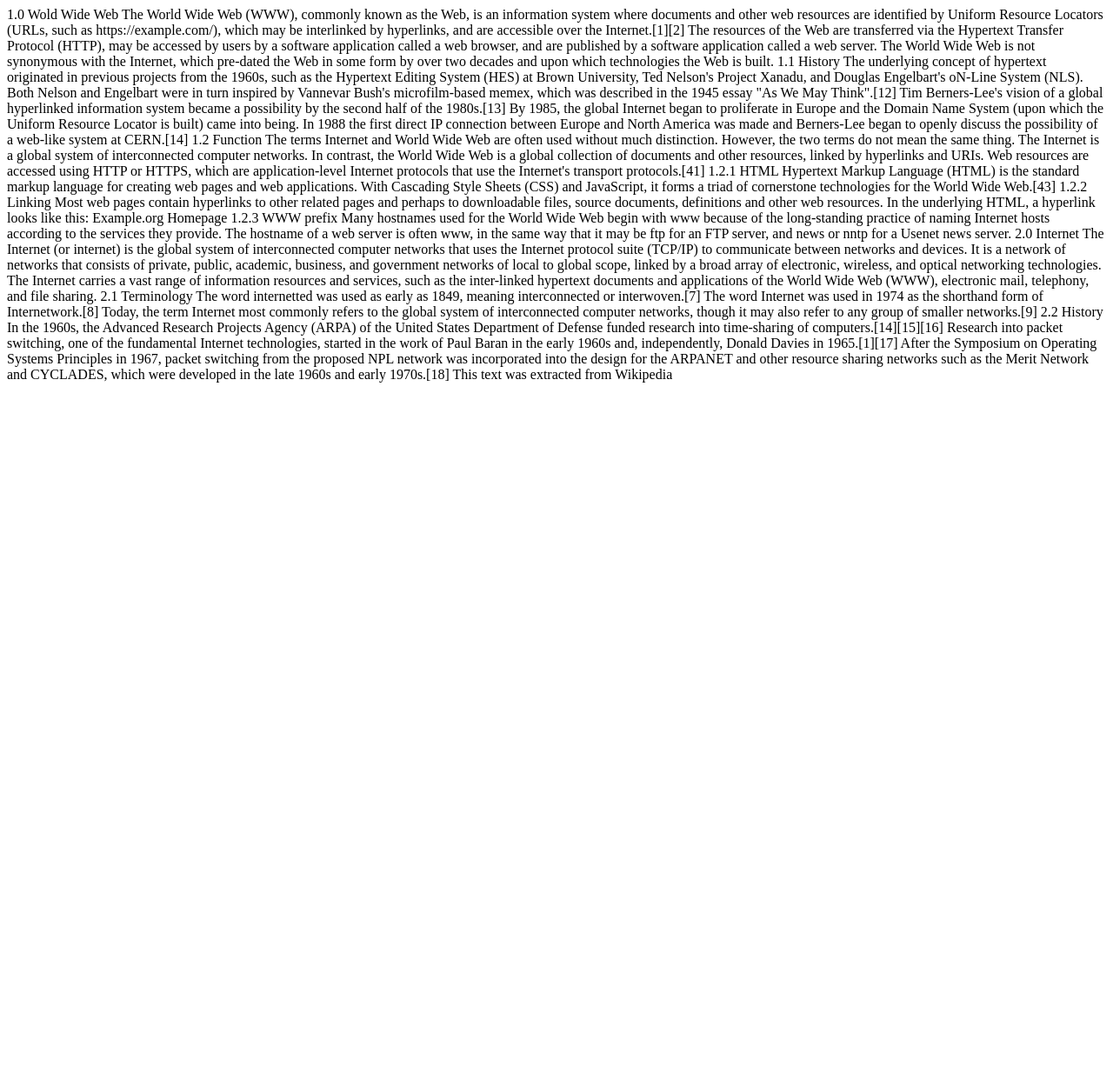
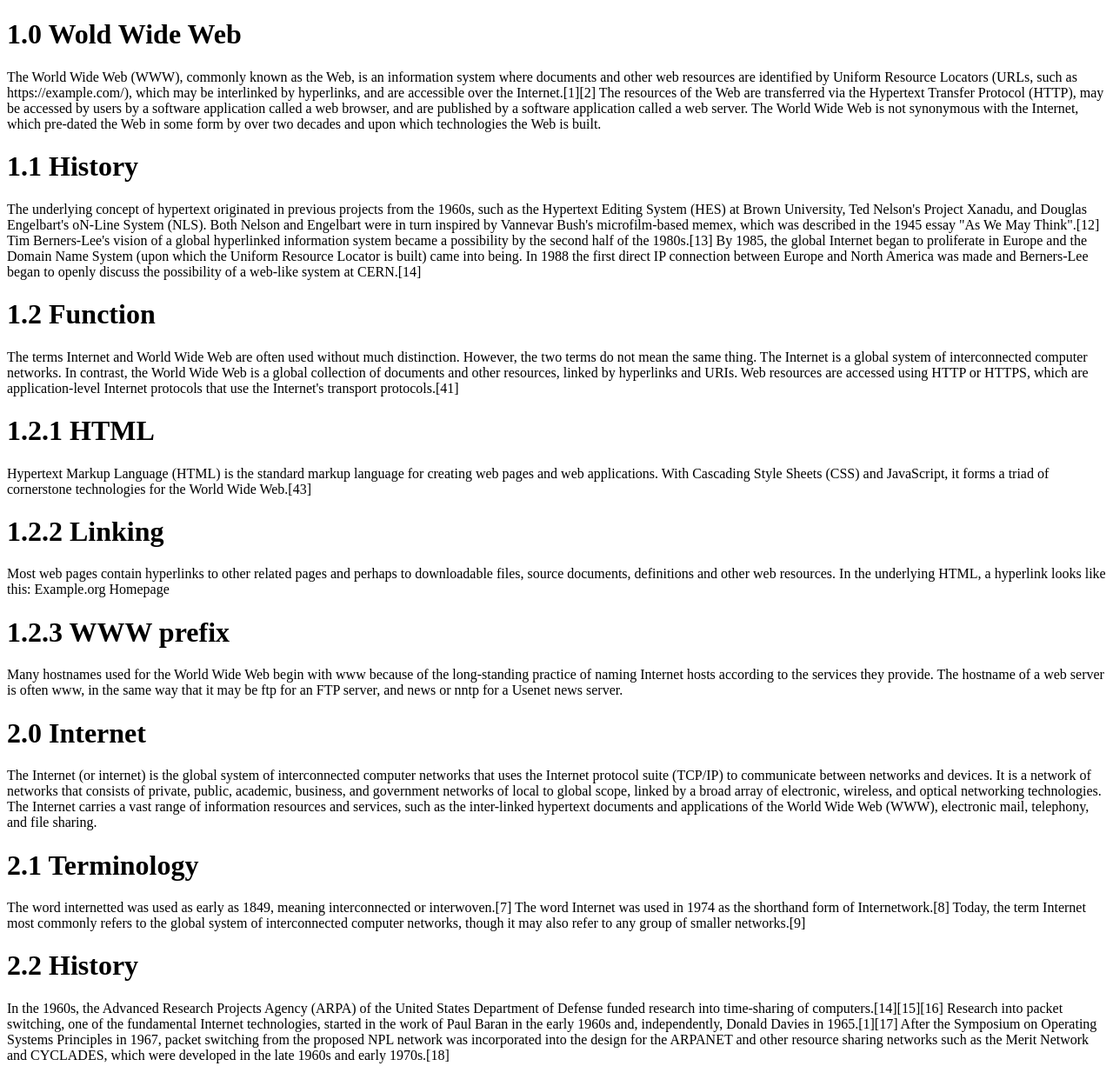
Before and after one commit to kjottkake/IDG1292, a plain HTML site: page index.html in a window 1280 px wide. Shown: the top 1226 px of the page at 87% size. Before the commit the page ends 800 px from the top, so only its background shows below. Drawn offline with Linux system fonts and the light colour scheme.

Commit message:
added txt01

```diff
--- a/index.html
+++ b/index.html
@@ -9,15 +9,19 @@
         <link rel="stylesheet" href="">
     </head>
     <body>
-        1.0 Wold Wide Web
+        <h1>1.0 Wold Wide Web</h1>
+        <p>
         The World Wide Web (WWW), commonly known as the Web, is an information system where documents and other web resources
         are identified by Uniform Resource Locators (URLs, such as https://example.com/), which may be interlinked by
         hyperlinks, and are accessible over the Internet.[1][2] The resources of the Web are transferred via the Hypertext
         Transfer Protocol (HTTP), may be accessed by users by a software application called a web browser, and are published by
         a software application called a web server. The World Wide Web is not synonymous with the Internet, which pre-dated the
         Web in some form by over two decades and upon which technologies the Web is built.
+        </p>
 
-        1.1 History
+        <h1>1.1 History</h1>
+
+        <p>
         The underlying concept of hypertext originated in previous projects from the 1960s, such as the Hypertext Editing System
         (HES) at Brown University, Ted Nelson's Project Xanadu, and Douglas Engelbart's oN-Line System (NLS). Both Nelson and
         Engelbart were in turn inspired by Vannevar Bush's microfilm-based memex, which was described in the 1945 essay "As We
@@ -25,48 +29,56 @@
         half of the 1980s.[13] By 1985, the global Internet began to proliferate in Europe and the Domain Name System (upon
         which the Uniform Resource Locator is built) came into being. In 1988 the first direct IP connection between Europe and
         North America was made and Berners-Lee began to openly discuss the possibility of a web-like system at CERN.[14]
+        </p>
 
-        1.2 Function
+        <h1>1.2 Function</h1>
+
+        <p>
         The terms Internet and World Wide Web are often used without much distinction. However, the two terms do not mean the
         same thing. The Internet is a global system of interconnected computer networks. In contrast, the World Wide Web is a
         global collection of documents and other resources, linked by hyperlinks and URIs. Web resources are accessed using HTTP
         or HTTPS, which are application-level Internet protocols that use the Internet's transport protocols.[41]
+        </p>
 
-        1.2.1 HTML
-        Hypertext Markup Language (HTML) is the standard markup language for creating web pages and web applications. With
-        Cascading Style Sheets (CSS) and JavaScript, it forms a triad of cornerstone technologies for the World Wide Web.[43]
+        <h1>1.2.1 HTML</h1>
+        <p>Hypertext Markup Language (HTML) is the standard markup language for creating web pages and web applications. With
+        Cascading Style Sheets (CSS) and JavaScript, it forms a triad of cornerstone technologies for the World Wide Web.[43]</p>
 
-        1.2.2 Linking
-        Most web pages contain hyperlinks to other related pages and perhaps to downloadable files, source documents,
-        definitions and other web resources. In the underlying HTML, a hyperlink looks like this: Example.org Homepage
+        <h1>1.2.2 Linking</h1>
+        <p>Most web pages contain hyperlinks to other related pages and perhaps to downloadable files, source documents,
+        definitions and other web resources. In the underlying HTML, a hyperlink looks like this: Example.org Homepage</p>
 
-        1.2.3 WWW prefix
-        Many hostnames used for the World Wide Web begin with www because of the long-standing practice of naming Internet hosts
+        <h1>1.2.3 WWW prefix</h1>
+        <p>Many hostnames used for the World Wide Web begin with www because of the long-standing practice of naming Internet hosts
         according to the services they provide. The hostname of a web server is often www, in the same way that it may be ftp
-        for an FTP server, and news or nntp for a Usenet news server.
+        for an FTP server, and news or nntp for a Usenet news server.</p>
 
-        2.0 Internet
-        The Internet (or internet) is the global system of interconnected computer networks that uses the Internet protocol
+        <h1>2.0 Internet</h1>
+        <p>The Internet (or internet) is the global system of interconnected computer networks that uses the Internet protocol
         suite (TCP/IP) to communicate between networks and devices. It is a network of networks that consists of private,
         public, academic, business, and government networks of local to global scope, linked by a broad array of electronic,
         wireless, and optical networking technologies. The Internet carries a vast range of information resources and services,
         such as the inter-linked hypertext documents and applications of the World Wide Web (WWW), electronic mail, telephony,
-        and file sharing.
+        and file sharing.</p>
 
-        2.1 Terminology
-        The word internetted was used as early as 1849, meaning interconnected or interwoven.[7] The word Internet was used in
+        <h1>2.1 Terminology</h1>
+        <p>The word internetted was used as early as 1849, meaning interconnected or interwoven.[7] The word Internet was used in
         1974 as the shorthand form of Internetwork.[8] Today, the term Internet most commonly refers to the global system of
-        interconnected computer networks, though it may also refer to any group of smaller networks.[9]
+        interconnected computer networks, though it may also refer to any group of smaller networks.[9]</p>
 
-        2.2 History
-        In the 1960s, the Advanced Research Projects Agency (ARPA) of the United States Department of Defense funded research
+
+
+        <h1>2.2 History</h1>
+        <p>In the 1960s, the Advanced Research Projects Agency (ARPA) of the United States Department of Defense funded research
         into time-sharing of computers.[14][15][16] Research into packet switching, one of the fundamental Internet
         technologies, started in the work of Paul Baran in the early 1960s and, independently, Donald Davies in 1965.[1][17]
         After the Symposium on Operating Systems Principles in 1967, packet switching from the proposed NPL network was
         incorporated into the design for the ARPANET and other resource sharing networks such as the Merit Network and CYCLADES,
-        which were developed in the late 1960s and early 1970s.[18]
+        which were developed in the late 1960s and early 1970s.[18]</p>
 
-        This text was extracted from Wikipedia
+
+        <i>This text was extracted from Wikipedia</i>
+
 
         <script src="" async defer></script>
     </body>
```
